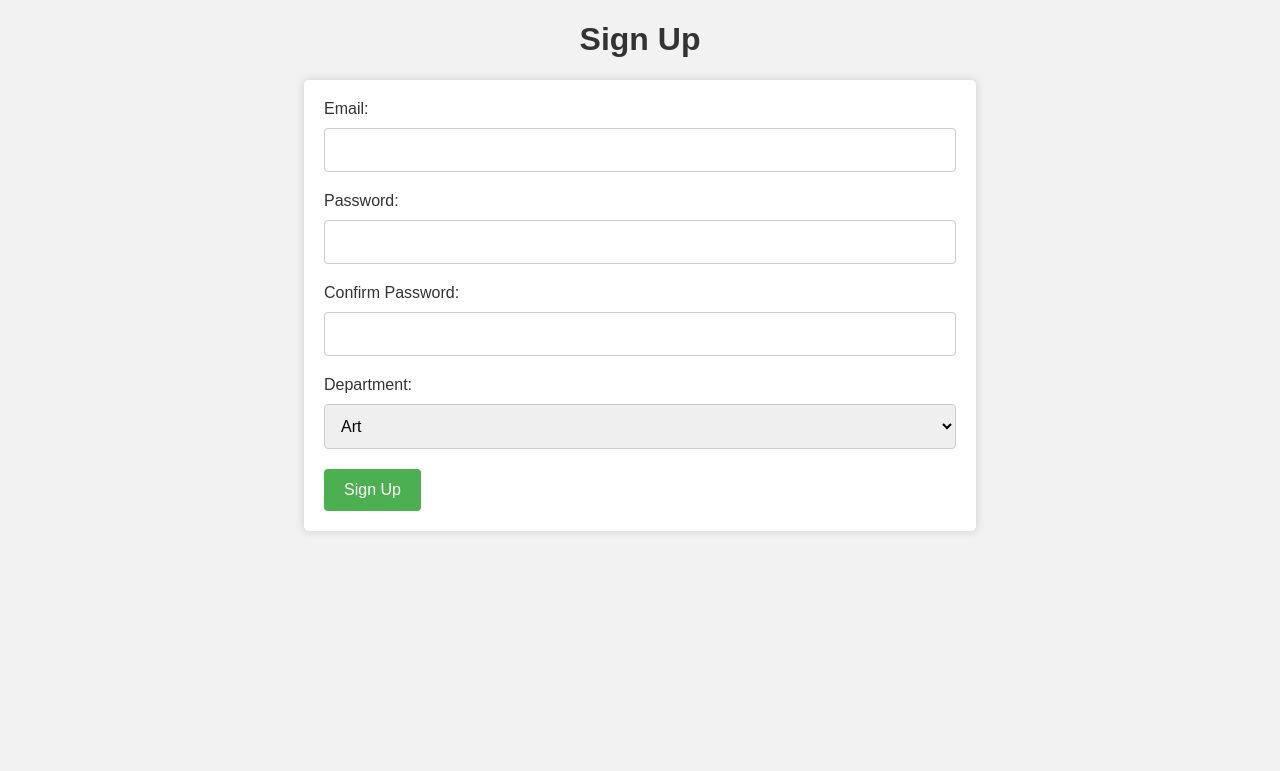
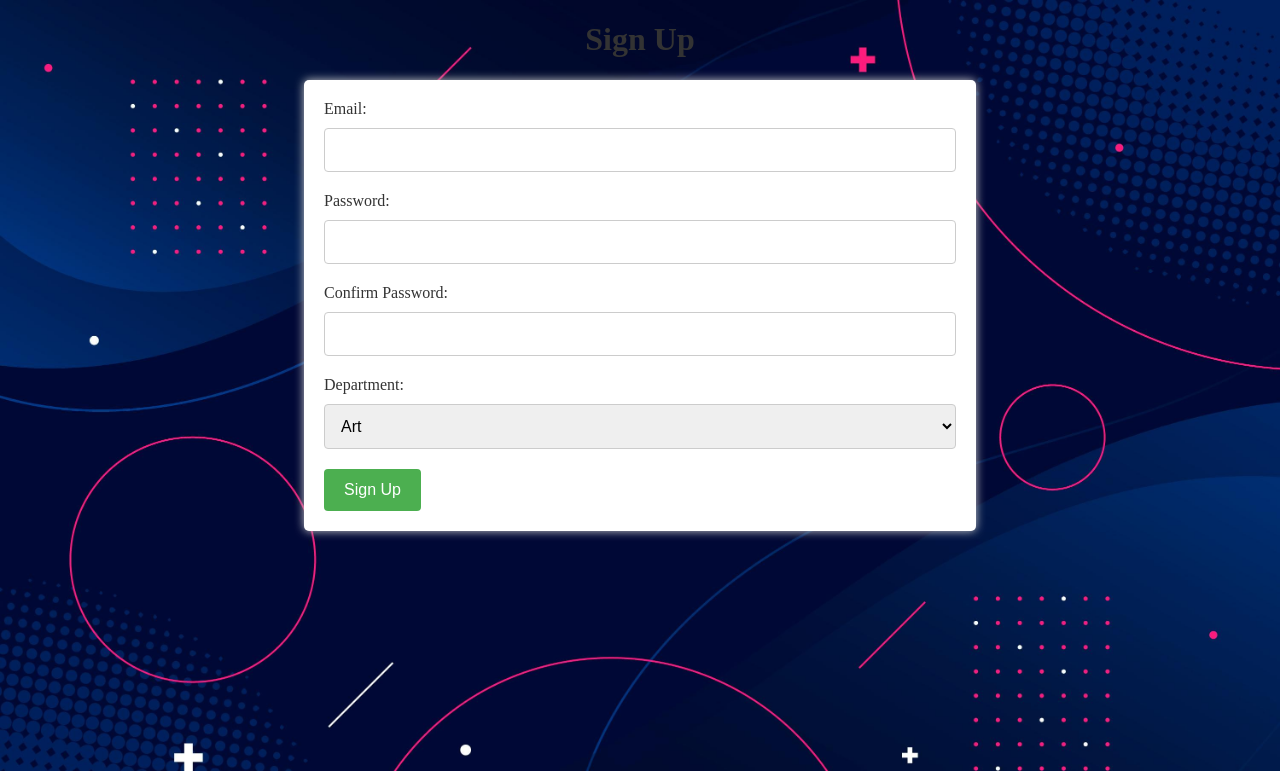
Before and after one commit to hr17045/SCHOL2023, a Flask app: page /signup in a window 1280 px wide. Shown: the top 771 px of the page. Run offline with Flask 3, Linux system fonts and the light colour scheme; some libraries are stand-ins or nearby versions.

Commit message:
Connection to static folder
Connected html files to my static folder in order to have a background image for my signup and login page.
Also, when login is successful, page now redirects to main page

```diff
--- a/app.py
+++ b/app.py
@@ -1,8 +1,8 @@
-from flask import Flask, render_template, request
+from flask import Flask, render_template, request, redirect
 from flask_sqlalchemy import SQLAlchemy
 import calendar, datetime
 
-app = Flask(__name__)
+app = Flask(__name__, static_url_path='/static')
 app.config['SQLALCHEMY_DATABASE_URI'] = 'sqlite:///C:/Users/Harvey/Desktop/SCHOL2023/instance/user.db'
 
 db = SQLAlchemy(app)
@@ -24,7 +24,7 @@ def login():
         user = User.query.filter_by(email=email, password=password, department=department).first()
 
         if user:
-            return render_template('calendar.html')
+            return redirect('/')
         else:
             return 'Invalid email or password'
 
--- a/templates/signup.html
+++ b/templates/signup.html
@@ -5,8 +5,9 @@
     <style>
         /* Styling for the page */
         body {
-            background-color: #f2f2f2;
-            font-family: Arial, sans-serif;
+            background-image: url("/static/login.jpg");
+            font-size: Arial, sans-serif;
+            background-size: cover;
         }
         h1 {
             text-align: center;
```
Also changed, not shown: static/login.jpg (added).
